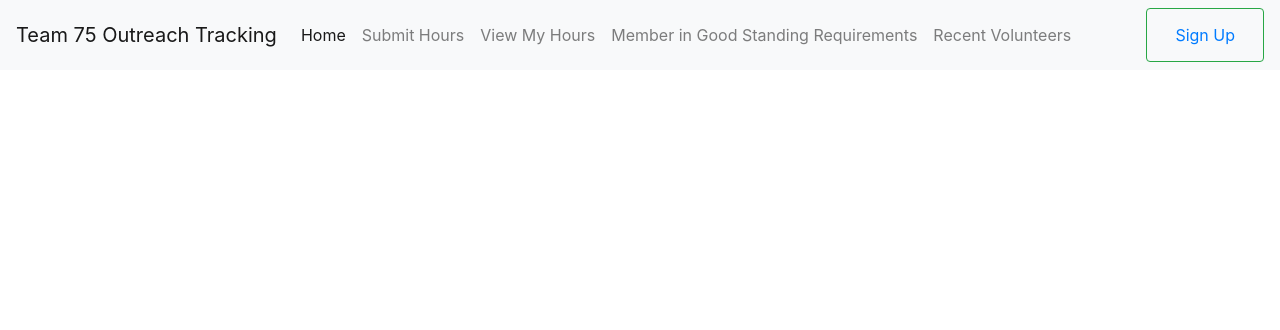
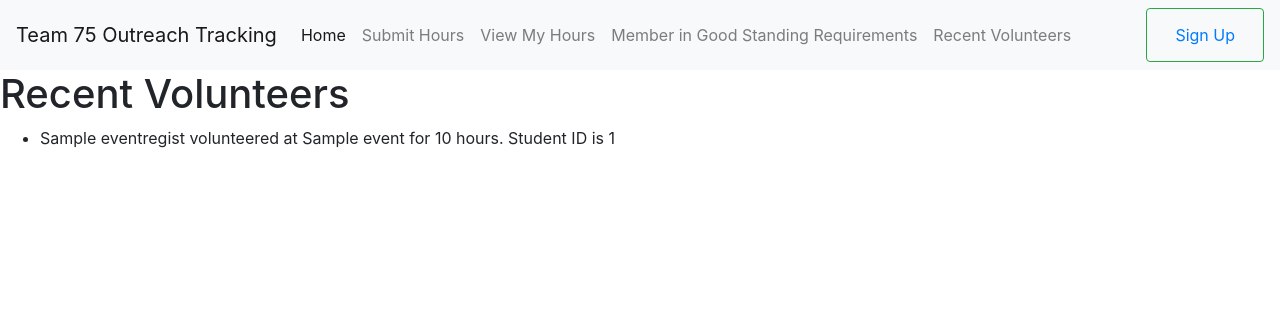
Before and after one commit to Vishwa-Muthuraman/team75_sample_site, a Python web app: template templates/recent_volunteers.html in a window 1280 px wide. Shown: the top 330 px of the page. Run offline with Jinja, Linux system fonts and the light colour scheme; the template is opened without the code that fills it: most values are stand-ins (such as "Sample title", 1, 10 or a date in 2020); some libraries are stand-ins or nearby versions.

Commit message:
IT WORKS

```diff
--- a/forms.py
+++ b/forms.py
@@ -15,4 +15,4 @@ class VolunteerForm(FlaskForm):
     event = SelectField("Select which event you attended",
                  choices=[('WISE', 'WISE'), ('Food Drive', 'Food Drive')])
 
-    submit = SubmitField("Submit")
+    submit = SubmitField("Enter")
--- a/models.py
+++ b/models.py
@@ -11,6 +11,7 @@ class EventRegist(db.Model):
 
     stud_ID = db.Column(db.String(100), nullable=False)
 
+
     def __repr__(self):
         return f'{self.name} volunteered at {self.event} for {self.hours} hours. Student ID is {self.stud_ID}'
 
--- a/routes.py
+++ b/routes.py
@@ -64,6 +64,6 @@ def index():
 @app.route('/recent_volunteers')
 def recent_volunteers():
 
-    volunteers = EventRegist.query.all()
+    eventregist = EventRegist.query.all()
 
-    return render_template('recent_volunteers.html', volunteers=volunteers)
+    return render_template('recent_volunteers.html', eventregist=eventregist)
--- a/templates/recent_volunteers.html
+++ b/templates/recent_volunteers.html
@@ -1,11 +1,10 @@
 {% extends "base.html" %}
-
-{% block main %}
+{% block content %}
 
 <h1>Recent Volunteers</h1>
 <ul>
-    {% for v in volunteers %}
-    <li>{{v.name}} volunteered at {{v.event}} for {{v.hours}} hours. Student ID is {{v.ID}}</li>
+    {% for v in eventregist %}
+    <li>{{v.name}} volunteered at {{v.event}} for {{v.hours}} hours. Student ID is {{v.stud_ID}}</li>
     {% endfor %}
 </ul>
 
```
Also changed, not shown: app.py (+3 -4 lines), EventRegist.db, demos/Demo_Site/volunteers.db.
